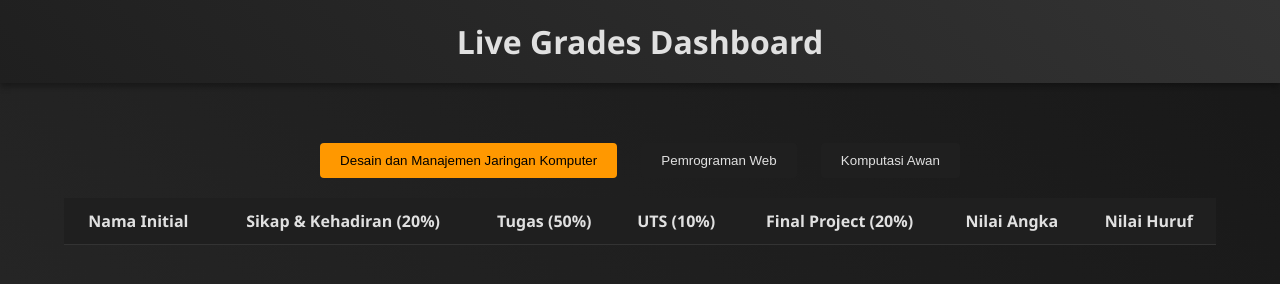
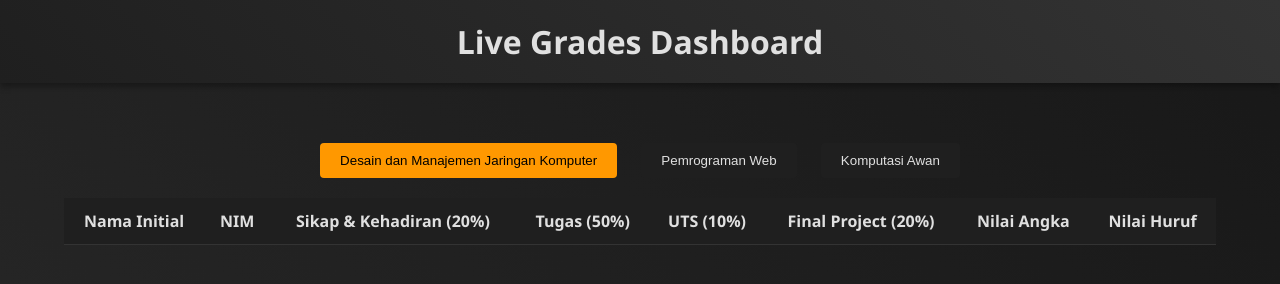
Before and after one commit to aidilsaputrakirsan/LiveGrades, a plain HTML site: page index.html in a window 1280 px wide. Drawn offline with Linux system fonts and the light colour scheme; no server answers.

Commit message:
Update index.html

```diff
--- a/index.html
+++ b/index.html
@@ -22,6 +22,7 @@
       <thead>
         <tr>
           <th>Nama Initial</th>
+          <th>NIM</th>
           <th>Sikap &amp; Kehadiran (20%)</th>
           <th>Tugas (50%)</th>
           <th>UTS (10%)</th>
```
